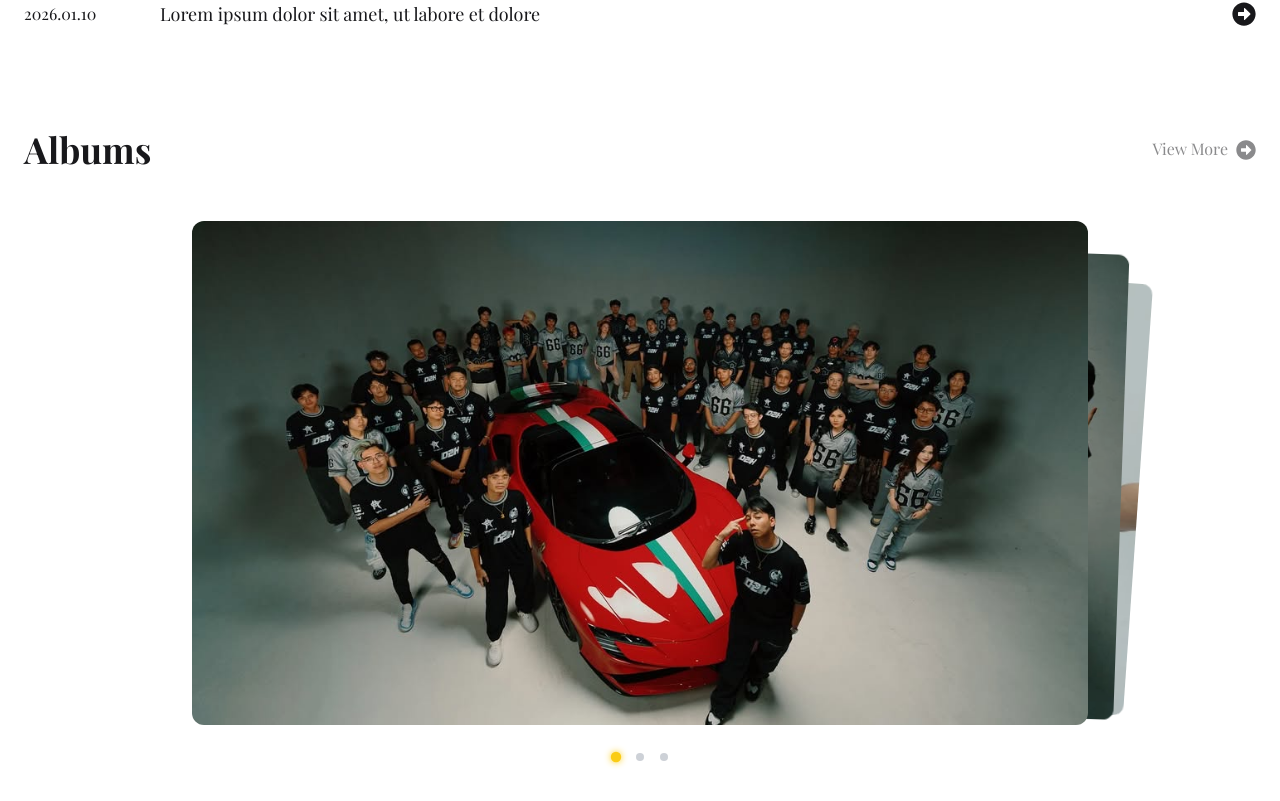
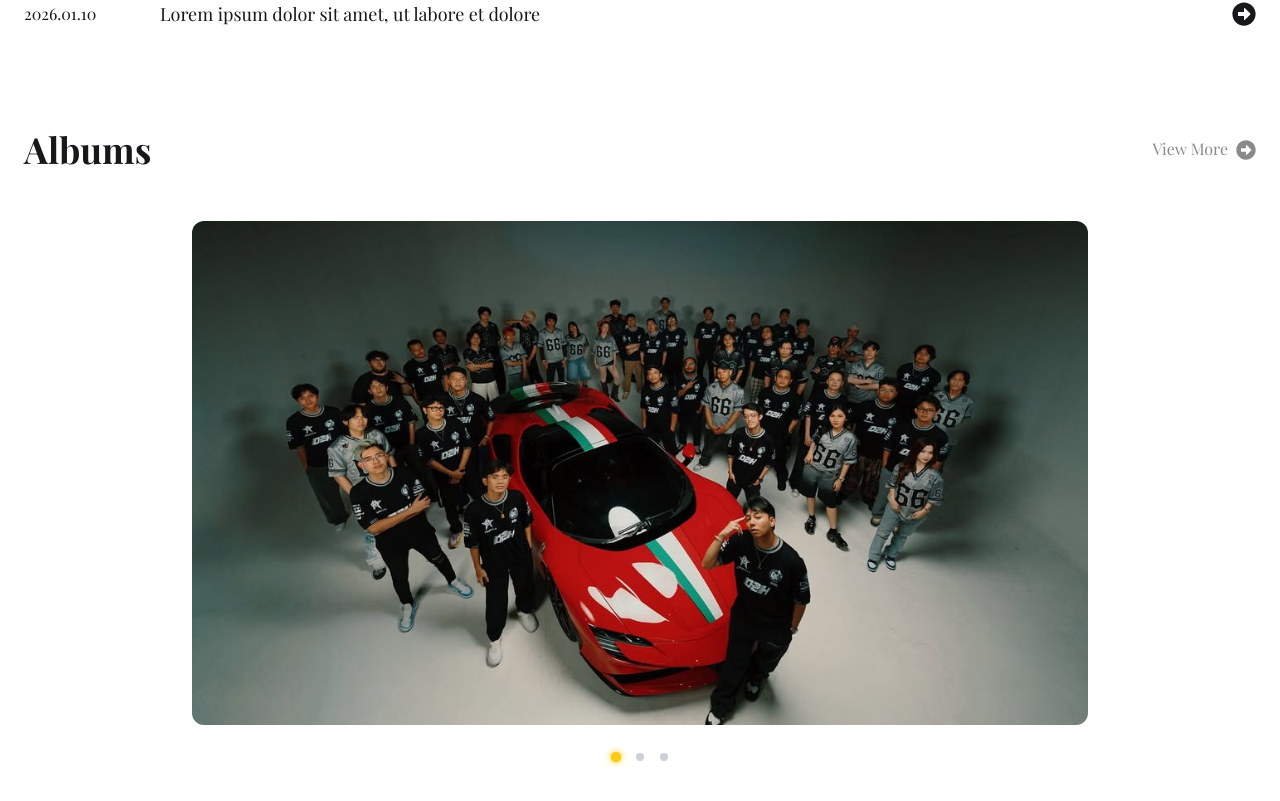
Before and after one commit to WasnDChii4/o2h-website, a Next.js app: page / in a window 1280 px wide. Shown: the part 1141-1942 px from the top of the page. Built offline with nearby package versions, Linux system fonts and the light colour scheme.

Commit message:
Update code

```diff
--- a/app/components/CardStackCarousel.tsx
+++ b/app/components/CardStackCarousel.tsx
@@ -2,7 +2,7 @@
 
 import Image from "next/image";
 import { Swiper, SwiperSlide } from "swiper/react";
-import { EffectCards, Pagination } from "swiper/modules";
+import { EffectCoverflow, Pagination } from "swiper/modules";
 
 import "swiper/css";
 import "swiper/css/effect-cards";
@@ -12,13 +12,14 @@ const CardStackCarousel = () => {
   return (
     <div className="w-full flex flex-col items-center py-3">
       <Swiper
-        effect="cards"
+        effect="coverflow"
         grabCursor={true}
-        modules={[EffectCards, Pagination]}
+        modules={[EffectCoverflow, Pagination]}
         pagination={{
           el: ".custom-pagination",
           clickable: true,
         }}
+        loop={true}
         className="w-[85%] max-w-4xl aspect-square md:aspect-video"
       >
         <SwiperSlide className="relative rounded-xl overflow-hidden group">
@@ -26,7 +27,7 @@ const CardStackCarousel = () => {
             src="/img/albums/O2H_1.jpg"
             alt="O2H Album 1"
             fill
-            className="object-cover transition duration-300 group-hover:opacity-50"
+            className="object-cover transition duration-300 group-hover:opacity-75"
             priority
           />
         </SwiperSlide>
@@ -36,7 +37,7 @@ const CardStackCarousel = () => {
             src="/img/albums/O2H_2.jpg"
             alt="O2H Album 2"
             fill
-            className="object-cover transition duration-300 group-hover:opacity-50"
+            className="object-cover transition duration-300 group-hover:opacity-75"
             priority
           />
         </SwiperSlide>
@@ -46,7 +47,7 @@ const CardStackCarousel = () => {
             src="/img/albums/O2H_4.jpg"
             alt="O2H Album 3"
             fill
-            className="object-cover transition duration-300 group-hover:opacity-50"
+            className="object-cover transition duration-300 group-hover:opacity-75"
             priority
           />
         </SwiperSlide>
```
